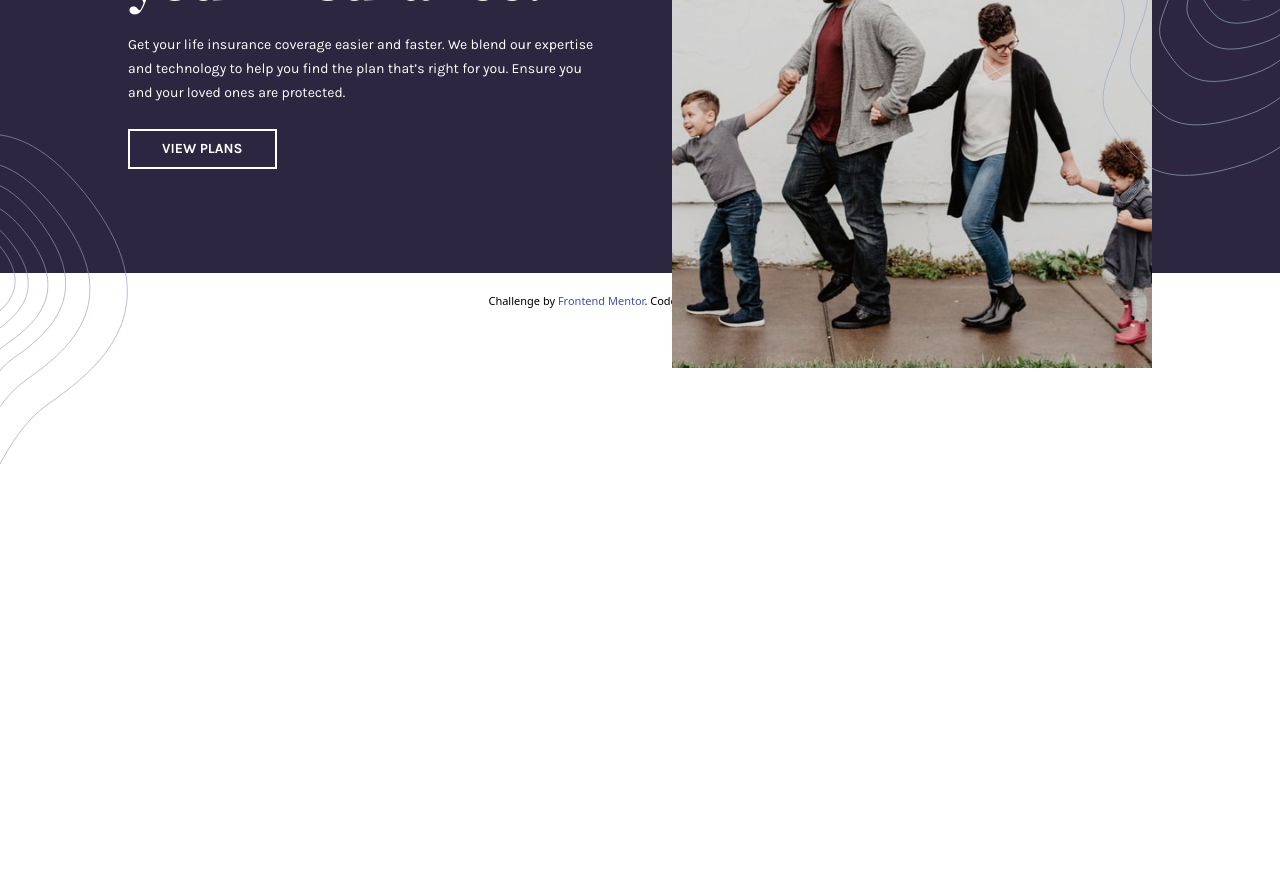
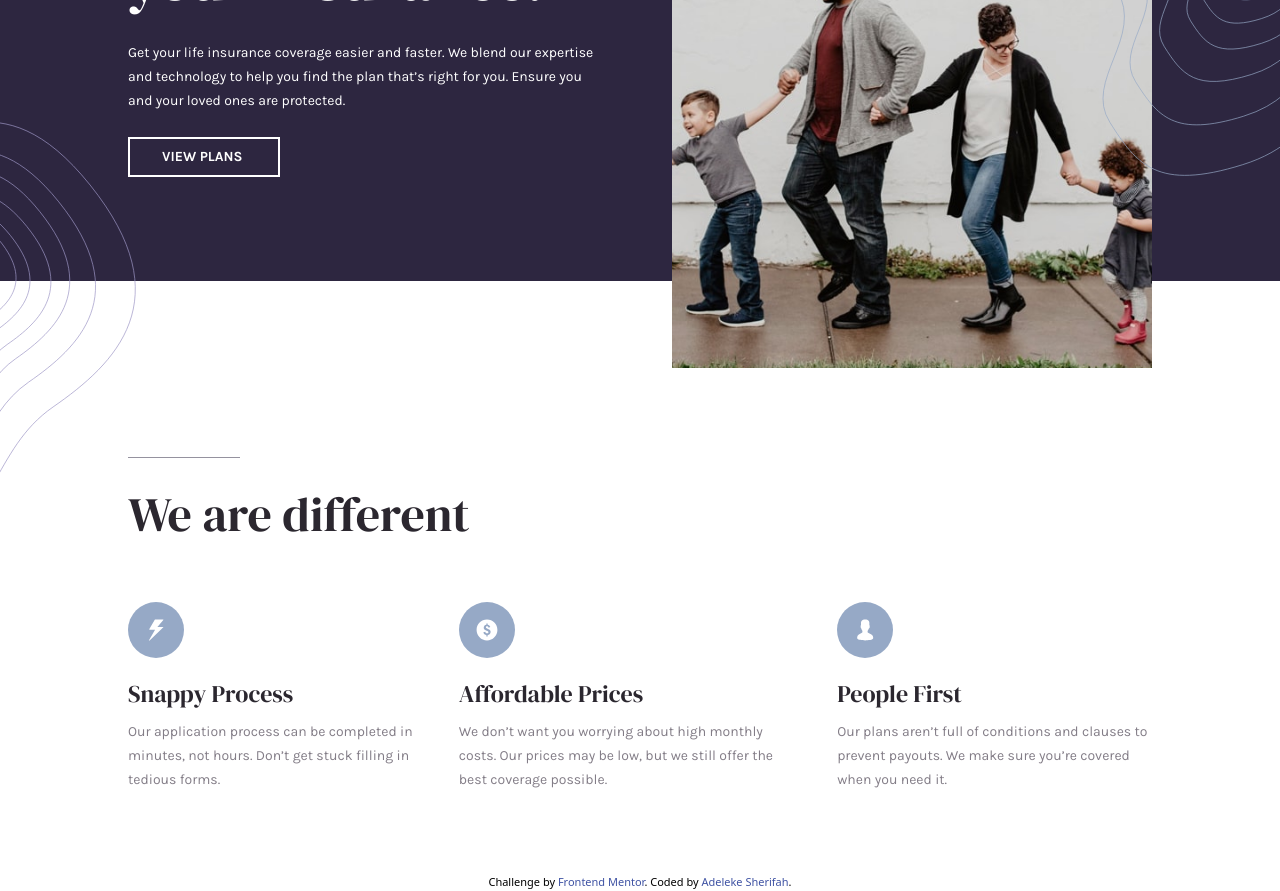
Before and after one commit to Sherifah/Insure-Landing-Page, a React (Create React App) app: page / in a window 1280 px wide. Shown: the part 280-1171 px from the top of the page. Before the commit the page ends 800 px from the top, so only its background shows below. Built offline with nearby package versions, Linux system fonts and the light colour scheme.

Commit message:
added the features component

```diff
--- a/src/App.js
+++ b/src/App.js
@@ -7,11 +7,11 @@ import BottomNavBar from "./Components/BottomNavBar";
 
 const App = () => {
     return (
-        <div className="App relative">
+        <div className="App">
             <Navbar />
             <Hero />
-            {/* <Features />
-            <CTA />
+            <Features />
+            {/* <CTA />
             <BottomNavBar /> */}
 
             <div className="attribution mt-5 ">
--- a/src/Components/Features.js
+++ b/src/Components/Features.js
@@ -2,7 +2,47 @@ import React from 'react'
 
 const Features = () => {
   return (
-    <div>Features</div>
+    <div className='pt-44 px-32 py-16 text-neutral-100'>
+      <hr className='w-28 h-px bg-primary-100 opacity-50 border-0'/>
+      <div className='font-headings text-5xl pt-8 pb-16 leading-18'>
+        <h1>We are different</h1>
+      </div>
+
+      {/* The features cards */}
+      <div className='flex gap-10 items-center justify-between'>
+        <div>
+          <div>
+            <img src='images/icon-snappy-process.svg' alt='icon for snappy process' className='w-14 h-14 mb-5' />
+          </div>
+          <div>
+            <h3 className='font-headings text-2xl mb-2 '>Snappy Process</h3>
+            <span className='font-body text-sm font-normal text-neutral-200 leading-5 '>Our application process can be completed in minutes, not hours. Don’t get
+              stuck filling in tedious forms.</span>
+          </div>
+        </div>
+        <div>
+          <div>
+            <img src='images/icon-affordable-prices.svg' alt='icon for affordable prices' className='w-14 h-14 mb-5' />
+          </div>
+          <div>
+            <h3 className='font-headings text-2xl mb-2 '>Affordable Prices</h3>
+            <span className='font-body text-sm font-normal text-neutral-200 leading-5 '>We don’t want you worrying about high monthly costs. Our prices may be low,
+              but we still offer the best coverage possible.</span>
+          </div>
+        </div>
+        <div>
+          <div>
+            <img src='images/icon-people-first.svg' alt='icon for people first' className='w-14 h-14 mb-5' />
+          </div>
+          <div>
+            <h3 className='font-headings text-2xl mb-2 '>People First</h3>
+            <span className='font-body text-sm font-normal text-neutral-200 leading-5 '>Our plans aren’t full of conditions and clauses to prevent payouts. We make
+              sure you’re covered when you need it.</span>
+          </div>
+        </div>
+      </div>
+
+    </div>
   )
 }
 
--- a/src/Components/Hero.js
+++ b/src/Components/Hero.js
@@ -6,7 +6,7 @@ const Hero = () => {
       <div className='w-1/2 pr-8 pb-10'>
           <hr className='w-28 pb-8'/>
           <div className=''>
-            <div className='font-headings text-6xl pb-6 leading-18'>
+            <div className='font-headings text-6xl pb-8 leading-18'>
               <h1>Humanizing <br />your insurance.</h1>
             </div>
             <p className='font-body text-sm font-normal pb-6 leading-6'>
@@ -14,7 +14,7 @@ const Hero = () => {
               and technology to help you find the plan that’s right for you. Ensure you
               and your loved ones are protected.
             </p>
-            <div className='bg-primary-100 px-8 py-2 font-body font-bold text-sm border-2 text-white border-white hover:text-primary-100 hover:bg-white w-[9.3rem] cursor-pointer'>
+            <div className='bg-primary-100 px-8 py-2 font-body font-bold text-sm border-2 text-white border-white hover:text-primary-100 hover:bg-white max-w-[9.5rem] cursor-pointer'>
               <button className='btn uppercase'>View Plans</button>
             </div>
           </div>
@@ -23,7 +23,7 @@ const Hero = () => {
         <div>
           <img src='images/image-intro-desktop.jpg' className='absolute top-16 right-32 object-cover w-[30rem] h-[32rem]'/>
         </div>
-        <img src='images/bg-pattern-intro-left-desktop.svg' alt='patterns' className='absolute left-0 -bottom-48 w-[8rem]' />
+        <img src='images/bg-pattern-intro-left-desktop.svg' alt='patterns' className='absolute left-0 -bottom-48 w-[8.5rem]' />
     </div>
   )
 }
```
Also changed, not shown: 11 other files (tests, documents, lock files or other folders).
